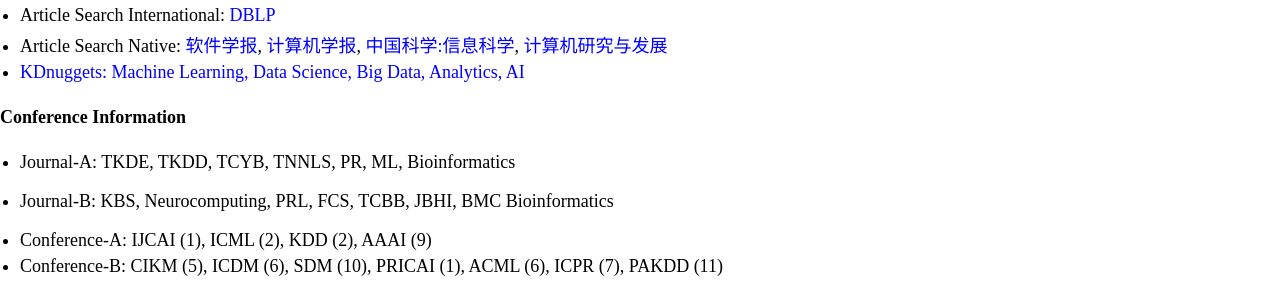
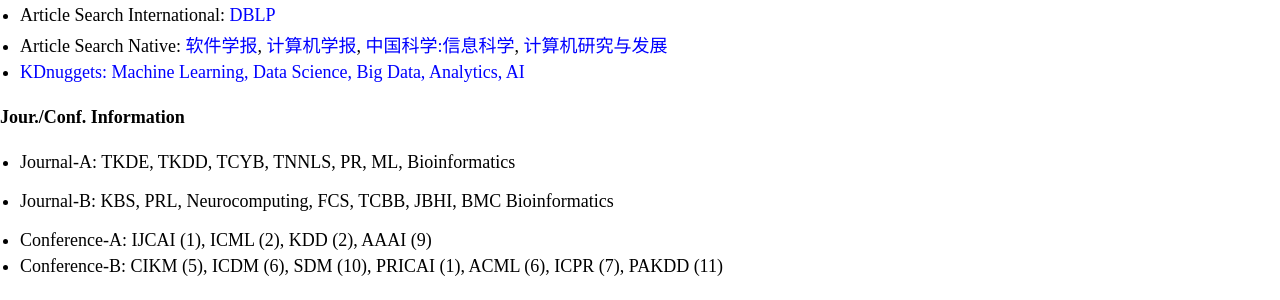
Before and after one commit to jiazhang-ml/jiazhang-ml.github.io, a Jekyll site: the page built from weblink.md, in a window 1280 px wide. Shown: the part 322-622 px from the top of the page. Built offline with Jekyll 4.4.1, drawn with Linux system fonts in a browser that asks for light colours.

Commit message:
Update weblink.md

```diff
--- a/weblink.md
+++ b/weblink.md
@@ -15,9 +15,9 @@ layout: default
 * Article Search Native: [软件学报](http://navi.cnki.net/knavi/JournalDetail?pcode=CJFD&pykm=RJXB), [计算机学报](http://navi.cnki.net/knavi/JournalDetail?pcode=CJFD&pykm=JSJX), [中国科学:信息科学](http://navi.cnki.net/knavi/JournalDetail?pcode=CJFD&pykm=PZKX), [计算机研究与发展](http://navi.cnki.net/knavi/JournalDetail?pcode=CJFD&pykm=JFYZ)
 * [KDnuggets: Machine Learning, Data Science, Big Data, Analytics, AI](https://www.kdnuggets.com/)
 
-#### Conference Information
+#### Jour./Conf. Information
 * Journal-A: TKDE, TKDD, TCYB, TNNLS, PR, ML, Bioinformatics
-* Journal-B: KBS, Neurocomputing, PRL, FCS, TCBB, JBHI, BMC Bioinformatics
+* Journal-B: KBS, PRL, Neurocomputing, FCS, TCBB, JBHI, BMC Bioinformatics
 
 * Conference-A: IJCAI (1), ICML (2), KDD (2), AAAI (9)
 * Conference-B: CIKM (5), ICDM (6), SDM (10), PRICAI (1), ACML (6), ICPR (7), PAKDD (11)
```
